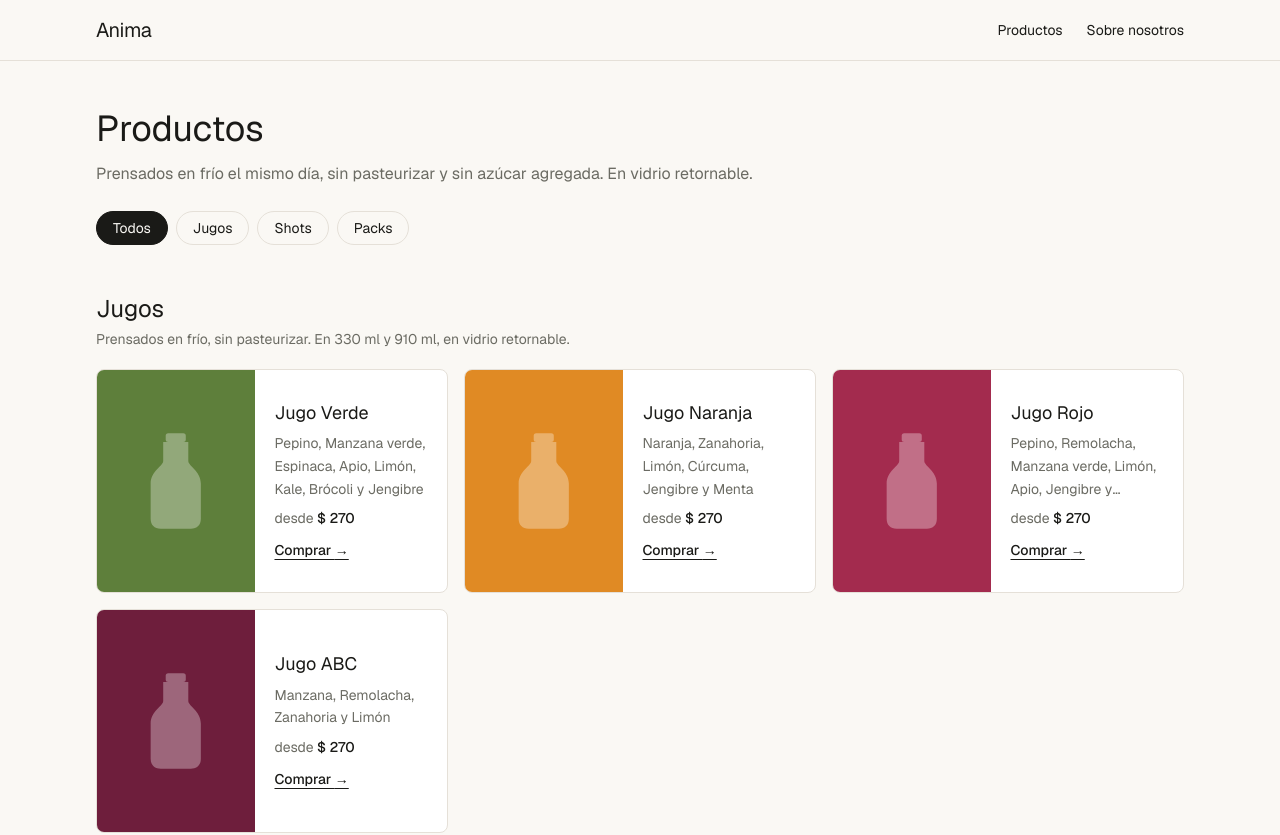
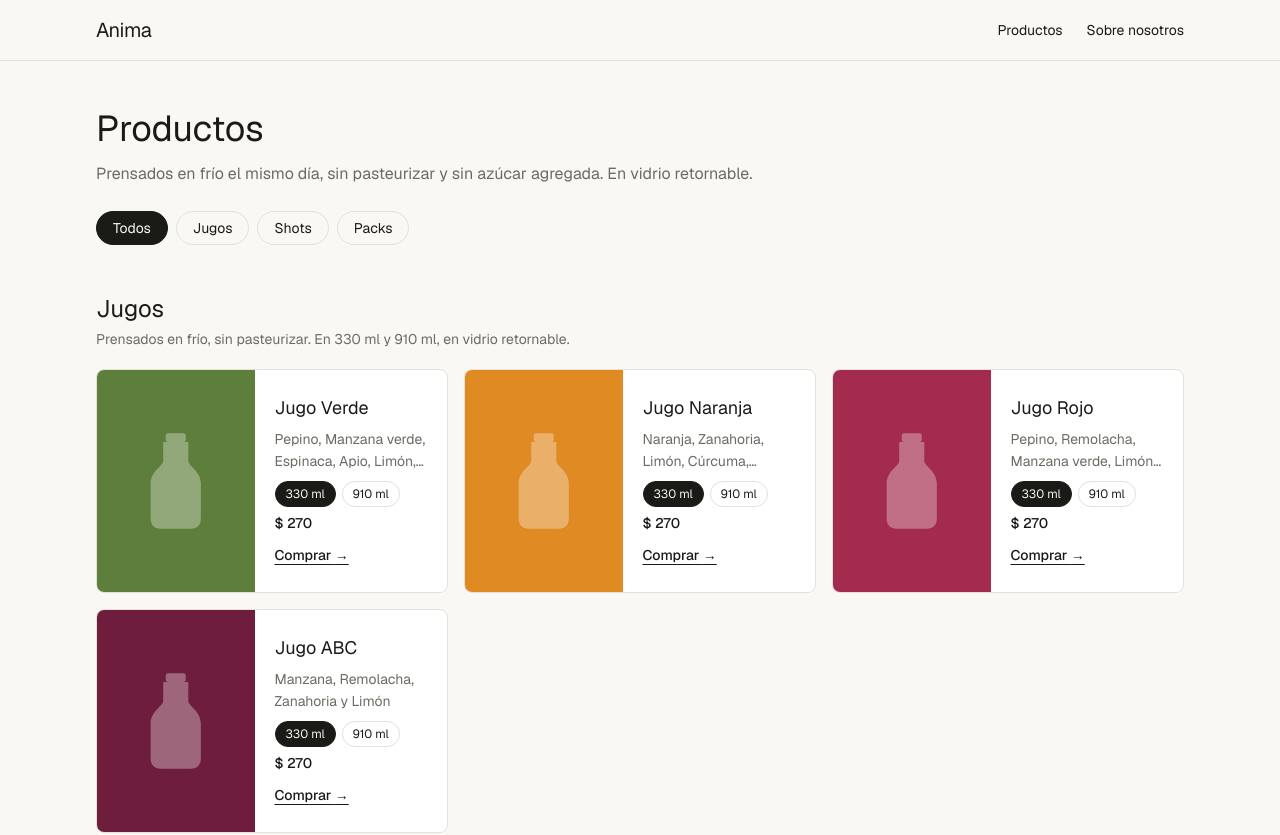
Before and after one commit to Felipebaz/mbs-proyecto-final, a Next.js app: page /productos in a window 1280 px wide. Shown: the top 835 px of the page. Built offline with nearby package versions, Linux system fonts and the light colour scheme.

Commit message:
feat: add product size selector to ProductCard and update price display logic

```diff
--- a/components/home/ProductosSection.tsx
+++ b/components/home/ProductosSection.tsx
@@ -46,7 +46,7 @@ export async function ProductosSection() {
             key={producto.slug}
             className="w-[85vw] max-w-[340px] flex-none snap-start sm:w-[340px]"
           >
-            <ProductCard producto={producto} />
+            <ProductCard producto={producto} mostrarPrecio={false} />
           </div>
         ))}
       </div>
--- a/components/producto/ProductCard.tsx
+++ b/components/producto/ProductCard.tsx
@@ -1,10 +1,17 @@
 import Link from "next/link";
 import { ProductoSimbolo } from "@/components/producto/ProductoSimbolo";
+import { SelectorTamanoCard } from "@/components/producto/SelectorTamanoCard";
 import { formatLista, formatPrecio } from "@/lib/format";
-import { esPack, precioDesde, type Producto } from "@/types/producto";
+import { esJugo, esPack, precioDesde, type Producto } from "@/types/producto";
 
 interface ProductCardProps {
   producto: Producto;
+  /**
+   * En la landing el carrusel es una vidriera: nombre, qué lleva y "Comprar".
+   * El precio y el selector de tamaño son decisión de compra, y esa
+   * conversación pasa en /productos y en la ficha.
+   */
+  mostrarPrecio?: boolean;
 }
 
 /** Los packs no tienen ingredientes propios: mezclan jugos que sí los tienen. */
@@ -12,7 +19,10 @@ function descripcionCorta(producto: Producto): string {
   return esPack(producto) ? producto.tagline : formatLista(producto.ingredientes);
 }
 
-export function ProductCard({ producto }: ProductCardProps) {
+export function ProductCard({
+  producto,
+  mostrarPrecio = true,
+}: ProductCardProps) {
   return (
     <article
       className="group relative flex h-56 w-full overflow-hidden rounded-lg
@@ -40,16 +50,34 @@ export function ProductCard({ producto }: ProductCardProps) {
       <div className="flex flex-1 flex-col justify-center gap-2 p-5">
         <h3 className="font-display text-lg leading-tight">{producto.nombre}</h3>
 
-        <p className="line-clamp-3 text-sm leading-relaxed text-muted">
+        {/* Sin precio sobra alto: la descripción respira una línea más. */}
+        <p
+          className={`text-sm leading-relaxed text-muted ${
+            mostrarPrecio ? "line-clamp-2" : "line-clamp-3"
+          }`}
+        >
           {descripcionCorta(producto)}
         </p>
 
+        {/* Solo los jugos eligen tamaño en la card: son los únicos con dos
+            presentaciones del mismo contenido. El resto muestra su precio.
+            (El pack armable también tiene 2 variantes, pero elegir 4 o 5
+            botellas es una decisión de la ficha, no de la card.) */}
+        {!mostrarPrecio ? null : esJugo(producto) &&
+          producto.variantes.length > 1 ? (
+          <SelectorTamanoCard
+            variantes={producto.variantes}
+            varianteDefaultId={producto.varianteDefaultId}
+            nombreProducto={producto.nombre}
+          />
+        ) : (
           <p className="text-sm text-muted">
             desde{" "}
             <span className="font-medium text-foreground">
               {formatPrecio(precioDesde(producto))}
             </span>
           </p>
+        )}
 
         {/* Stretched link: el ::after cubre la card entera, así todo el bloque
             es clickable pero hay un solo elemento focusable. */}
--- /dev/null
+++ b/components/producto/SelectorTamanoCard.tsx
@@ -0,0 +1,73 @@
+"use client";
+
+import { useState } from "react";
+import { formatPrecio } from "@/lib/format";
+import { precioTotal, type Variante } from "@/types/producto";
+
+/**
+ * Selector de tamaño de la card. PRIMER componente cliente del proyecto.
+ *
+ * Es "use client" por una sola razón: useState. Elegir un tamaño y ver el
+ * precio cambiar no puede pasar en el servidor — no hay ida y vuelta, pasa
+ * en la máquina del usuario.
+ *
+ * Todo lo demás de la card sigue siendo servidor. Se aísla acá para que el
+ * JavaScript que baja al navegador sean estos botones y nada más.
+ */
+
+interface SelectorTamanoCardProps {
+  variantes: readonly Variante[];
+  varianteDefaultId: string;
+  /** Para el aria-label: "Tamaño de Jugo Verde", no un "Tamaño" suelto. */
+  nombreProducto: string;
+}
+
+export function SelectorTamanoCard({
+  variantes,
+  varianteDefaultId,
+  nombreProducto,
+}: SelectorTamanoCardProps) {
+  const [seleccionadaId, setSeleccionadaId] = useState(varianteDefaultId);
+
+  const seleccionada =
+    variantes.find((v) => v.id === seleccionadaId) ?? variantes[0];
+
+  return (
+    // z-10: la card entera está tapada por el stretched link de "Comprar".
+    // Sin esto los botones quedan abajo de esa capa y no se pueden clickear.
+    <div className="relative z-10">
+      <div
+        role="group"
+        aria-label={`Tamaño de ${nombreProducto}`}
+        className="flex gap-1.5"
+      >
+        {variantes.map((variante) => {
+          const activa = variante.id === seleccionada.id;
+          return (
+            <button
+              key={variante.id}
+              type="button"
+              onClick={() => setSeleccionadaId(variante.id)}
+              disabled={!variante.disponible}
+              // aria-pressed dice si está apretado. Sin esto un lector de
+              // pantalla lee dos botones iguales sin saber cuál está activo.
+              aria-pressed={activa}
+              className={`rounded-full border px-2.5 py-1 text-xs transition-colors
+                disabled:cursor-not-allowed disabled:opacity-40 ${
+                  activa
+                    ? "border-foreground bg-foreground text-background"
+                    : "border-border hover:border-foreground"
+                }`}
+            >
+              {variante.nombre}
+            </button>
+          );
+        })}
+      </div>
+
+      <p className="mt-1.5 text-sm font-medium">
+        {formatPrecio(precioTotal(seleccionada))}
+      </p>
+    </div>
+  );
+}
```
Lines whose indentation alone changed are shown as unchanged.
